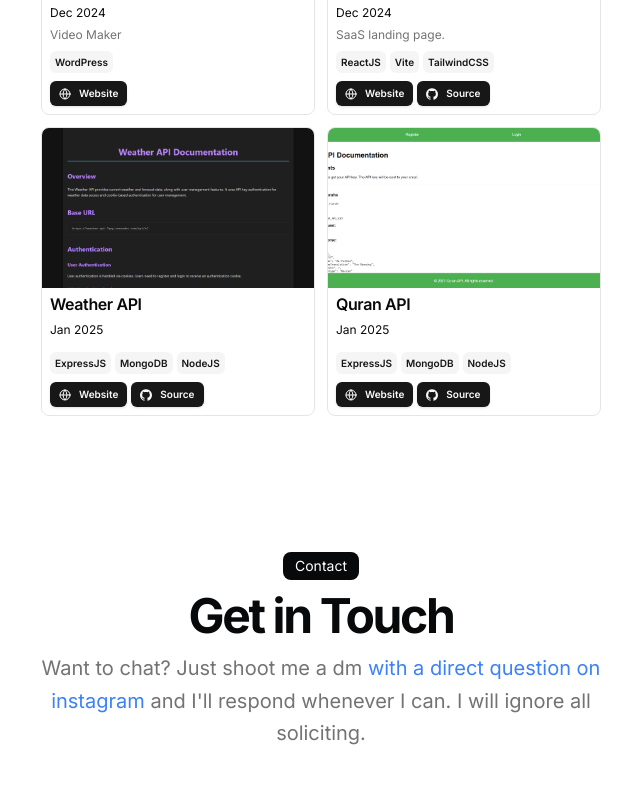
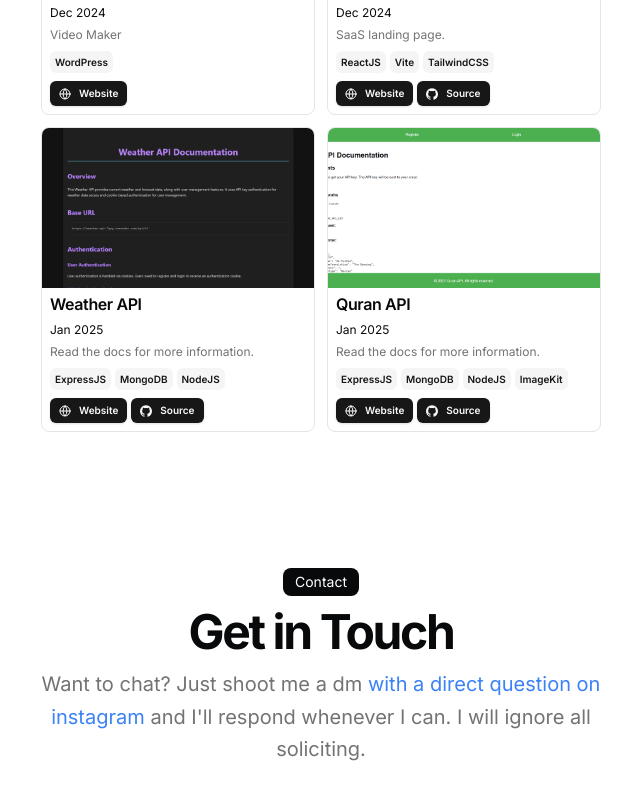
Before and after one commit to 0xshariq/portfolio-website, a Next.js app: page / in a window 1280 px wide. Shown: the part 1762-2562 px from the top of the page, without its empty margins (319-959 px from the left). Built offline with nearby package versions, Linux system fonts and the light colour scheme.

Commit message:
Minor change

```diff
--- a/src/data/resume.tsx
+++ b/src/data/resume.tsx
@@ -237,7 +237,7 @@ export const DATA = {
       dates: "Jan 2025",
       active: true,
       description:
-        "",
+        "Read the docs for more information.",
       technologies: [
        "ExpressJS",
        "MongoDB",
@@ -264,11 +264,12 @@ export const DATA = {
       dates: "Jan 2025",
       active: true,
       description:
-        "",
+        "Read the docs for more information.",
       technologies: [
        "ExpressJS",
        "MongoDB",
        "NodeJS",
+       "ImageKit"
       ],
       links: [
         {
```
